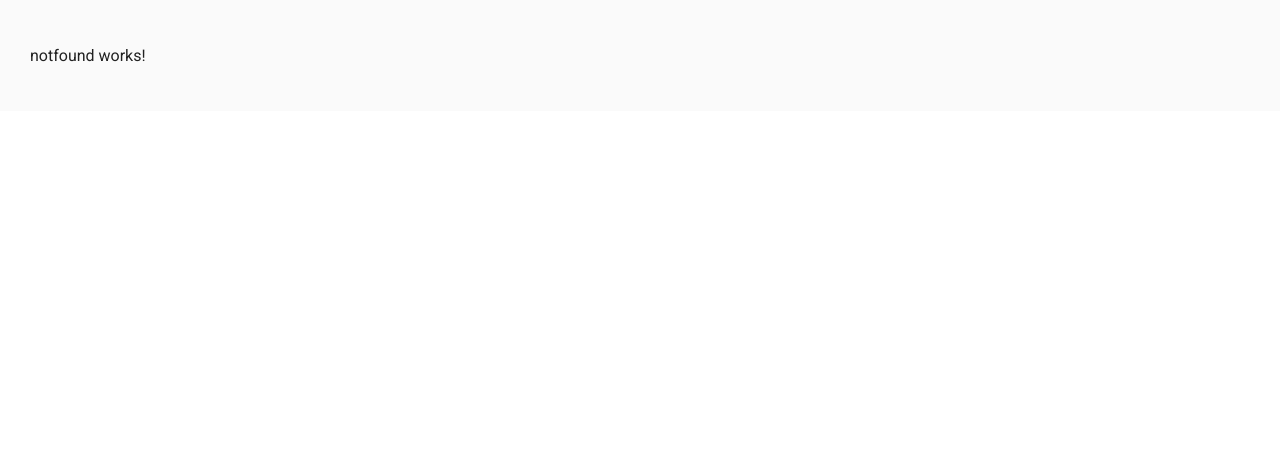
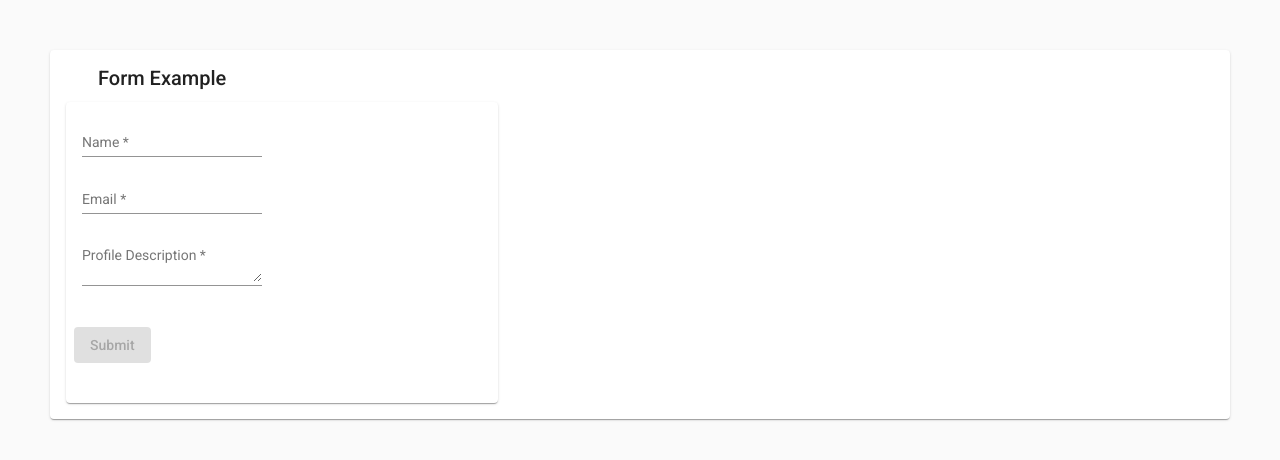
Before and after one commit to joeldlawler/crud, an Angular app: page /form in a window 1280 px wide. Shown: the top 460 px of the page. Built offline with nearby package versions, Linux system fonts and the light colour scheme.

Commit message:
Add Form Example

```diff
--- a/src/app/app-routing.module.ts
+++ b/src/app/app-routing.module.ts
@@ -2,10 +2,12 @@ import { NgModule } from '@angular/core';
 import { Routes, RouterModule } from '@angular/router';
 import { HomeComponent } from './component/home/home.component';
 import { NotfoundComponent } from './component/notfound/notfound.component';
+import { FormtemplateComponent } from './component/formtemplate/formtemplate.component';
 
 const routes: Routes = [
   { path: '', component: HomeComponent },
   { path: 'home', component: HomeComponent },
+  { path: 'form', component: FormtemplateComponent },
   { path: '**', component: NotfoundComponent }
 ];
 
--- /dev/null
+++ b/src/app/component/controlmessage/controlmessage.component.ts
@@ -0,0 +1,27 @@
+import { Component, Input } from '@angular/core';
+import { FormGroup, FormControl } from '@angular/forms';
+import { ValidationService } from './../../services/validation.service';
+
+@Component({
+  selector: 'control-messages',
+  template: `<div *ngIf="errorMessage !== null">{{errorMessage}}</div>`
+})
+export class ControlmessageComponent {
+
+  @Input() control: FormControl;
+
+  constructor() { }
+
+  get errorMessage() {
+    for (let propertyName in this.control.errors) {
+      if (this.control.errors.hasOwnProperty(propertyName) && this.control.touched) {
+        return ValidationService.getValidatorErrorMessage(propertyName, this.control.errors[propertyName]);
+      }
+    }
+
+    return null;
+  }
+
+
+
+}
--- /dev/null
+++ b/src/app/component/formtemplate/formtemplate.component.html
@@ -0,0 +1,40 @@
+<mat-card class="main-card">
+  <mat-card-header>
+    <mat-card-title-group>
+      <mat-card-title>Form Example</mat-card-title>
+    </mat-card-title-group>
+  </mat-card-header>
+  <mat-card-content>
+    <mat-card class="sub-card">
+
+      <form [formGroup]="userForm" (submit)="saveUser()">
+        <mat-card-content>
+          <div class="form-group row">
+            <mat-form-field>
+              <input matInput formControlName="name" id="name" placeholder="Name" />
+            </mat-form-field>
+            <control-messages [control]="userForm.controls.name"></control-messages>
+          </div>
+          <div class="form-group row">
+            <mat-form-field>
+              <input matInput formControlName="email" id="email" placeholder="Email" />
+            </mat-form-field>
+            <control-messages [control]="userForm.controls.email"></control-messages>
+          </div>
+          <div class="form-group row">
+            <mat-form-field>
+              <textarea matInput formControlName="profile" id="profile" placeholder="Profile Description"></textarea>
+            </mat-form-field>
+            <control-messages [control]="userForm.controls.profile"></control-messages>
+          </div>
+        </mat-card-content>
+        <mat-card-actions>
+          <button mat-raised-button type="submit" color="primary" [disabled]="!userForm.valid">Submit</button>
+        </mat-card-actions>
+      </form>
+
+
+
+    </mat-card>
+  </mat-card-content>
+</mat-card>
--- /dev/null
+++ b/src/app/component/formtemplate/formtemplate.component.ts
@@ -0,0 +1,34 @@
+import { Component, OnInit } from '@angular/core';
+import { FormBuilder, FormGroup, Validators } from '@angular/forms';
+import { ValidationService } from './../../services/validation.service';
+
+@Component({
+  selector: 'app-formtemplate',
+  templateUrl: './formtemplate.component.html',
+  styleUrls: ['./formtemplate.component.scss']
+})
+export class FormtemplateComponent implements OnInit {
+
+  userForm: any;
+
+  constructor(private formBuilder: FormBuilder) {
+
+    this.userForm = this.formBuilder.group({
+      'name': ['', Validators.required],
+      'email': ['', [Validators.required, ValidationService.emailValidator]],
+      'profile': ['', [Validators.required, Validators.minLength(10)]]
+    });
+
+    console.log(this.userForm);
+  }
+
+  ngOnInit() {
+  }
+
+  saveUser() {
+    if (this.userForm.dirty && this.userForm.valid) {
+      alert(`Name: ${this.userForm.value.name} Email: ${this.userForm.value.email}`);
+    }
+  }
+
+}
--- /dev/null
+++ b/src/app/services/validation.service.ts
@@ -0,0 +1,41 @@
+export class ValidationService {
+  static getValidatorErrorMessage(validatorName: string, validatorValue?: any) {
+    let config = {
+      'required': 'Required',
+      'invalidCreditCard': 'Is invalid credit card number',
+      'invalidEmailAddress': 'Invalid email address',
+      'invalidPassword': 'Invalid password. Password must be at least 6 characters long, and contain a number.',
+      'minlength': `Minimum length ${validatorValue.requiredLength}`
+    };
+
+    return config[validatorName];
+  }
+
+  static creditCardValidator(control) {
+    // Visa, MasterCard, American Express, Diners Club, Discover, JCB
+    if (control.value.match(/^(?:4[0-9]{12}(?:[0-9]{3})?|5[1-5][0-9]{14}|6(?:011|5[0-9][0-9])[0-9]{12}|3[47][0-9]{13}|3(?:0[0-5]|[68][0-9])[0-9]{11}|(?:2131|1800|35\d{3})\d{11})$/)) {
+      return null;
+    } else {
+      return { 'invalidCreditCard': true };
+    }
+  }
+
+  static emailValidator(control) {
+    // RFC 2822 compliant regex
+    if (control.value.match(/[a-z0-9!#$%&'*+/=?^_`{|}~-]+(?:\.[a-z0-9!#$%&'*+/=?^_`{|}~-]+)*@(?:[a-z0-9](?:[a-z0-9-]*[a-z0-9])?\.)+[a-z0-9](?:[a-z0-9-]*[a-z0-9])?/)) {
+      return null;
+    } else {
+      return { 'invalidEmailAddress': true };
+    }
+  }
+
+  static passwordValidator(control) {
+    // {6,100}           - Assert password is between 6 and 100 characters
+    // (?=.*[0-9])       - Assert a string has at least one number
+    if (control.value.match(/^(?=.*[0-9])[a-zA-Z0-9!@#$%^&*]{6,100}$/)) {
+      return null;
+    } else {
+      return { 'invalidPassword': true };
+    }
+  }
+}
--- a/src/styles.scss
+++ b/src/styles.scss
@@ -14,3 +14,8 @@ body { margin: 0; font-family: Roboto, "Helvetica Neue", sans-serif; }
     max-width: 400px;
     margin-bottom: 20px;
  }
+
+ control-messages div {
+  color: #E82C0C;
+  margin: 6px 0;
+}
```
Also changed, not shown: src/app/app.module.ts (+10 -3 lines), src/app/component/formtemplate/formtemplate.component.scss (added), 2 other files (tests, documents, lock files or other folders).
